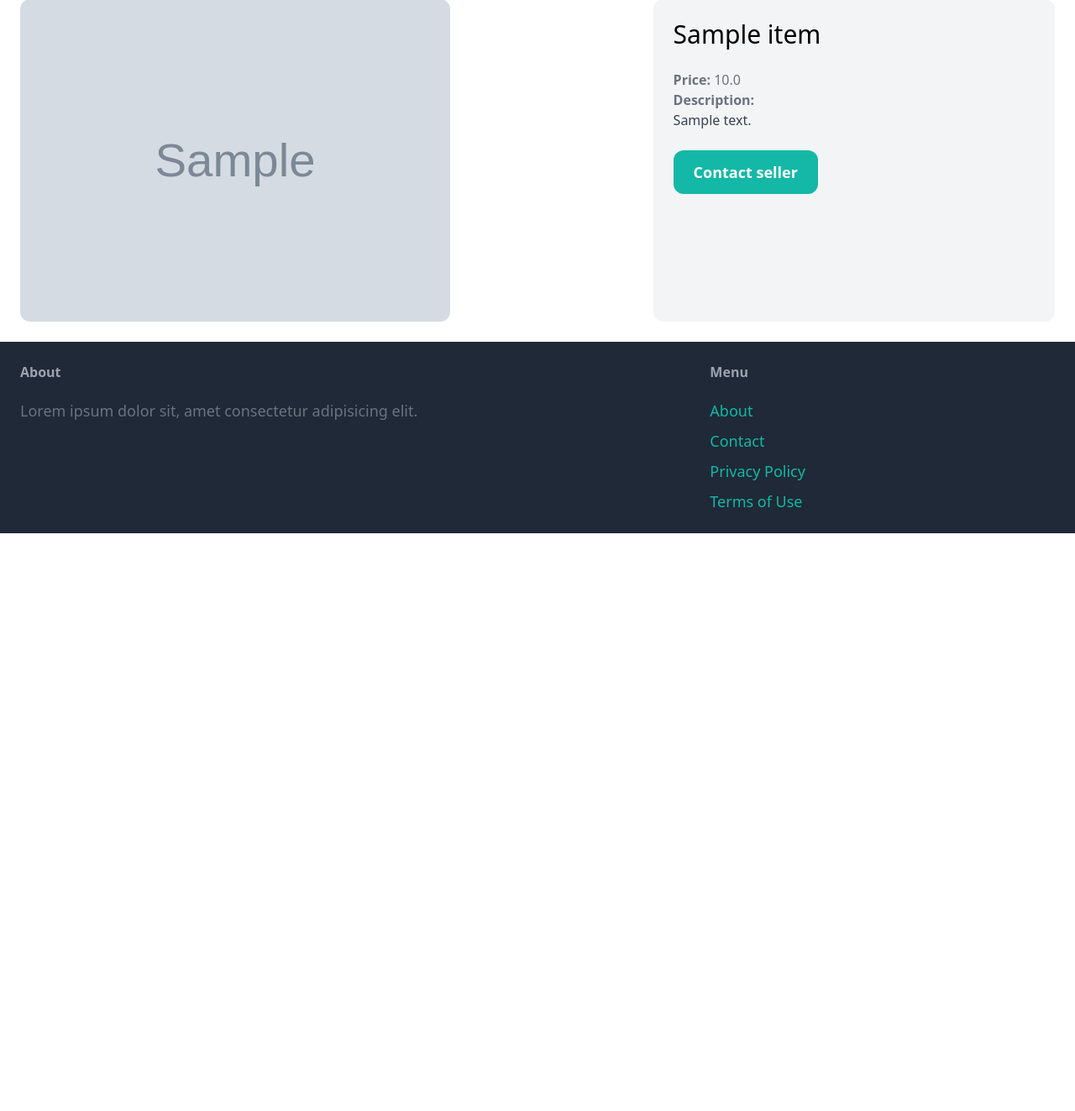
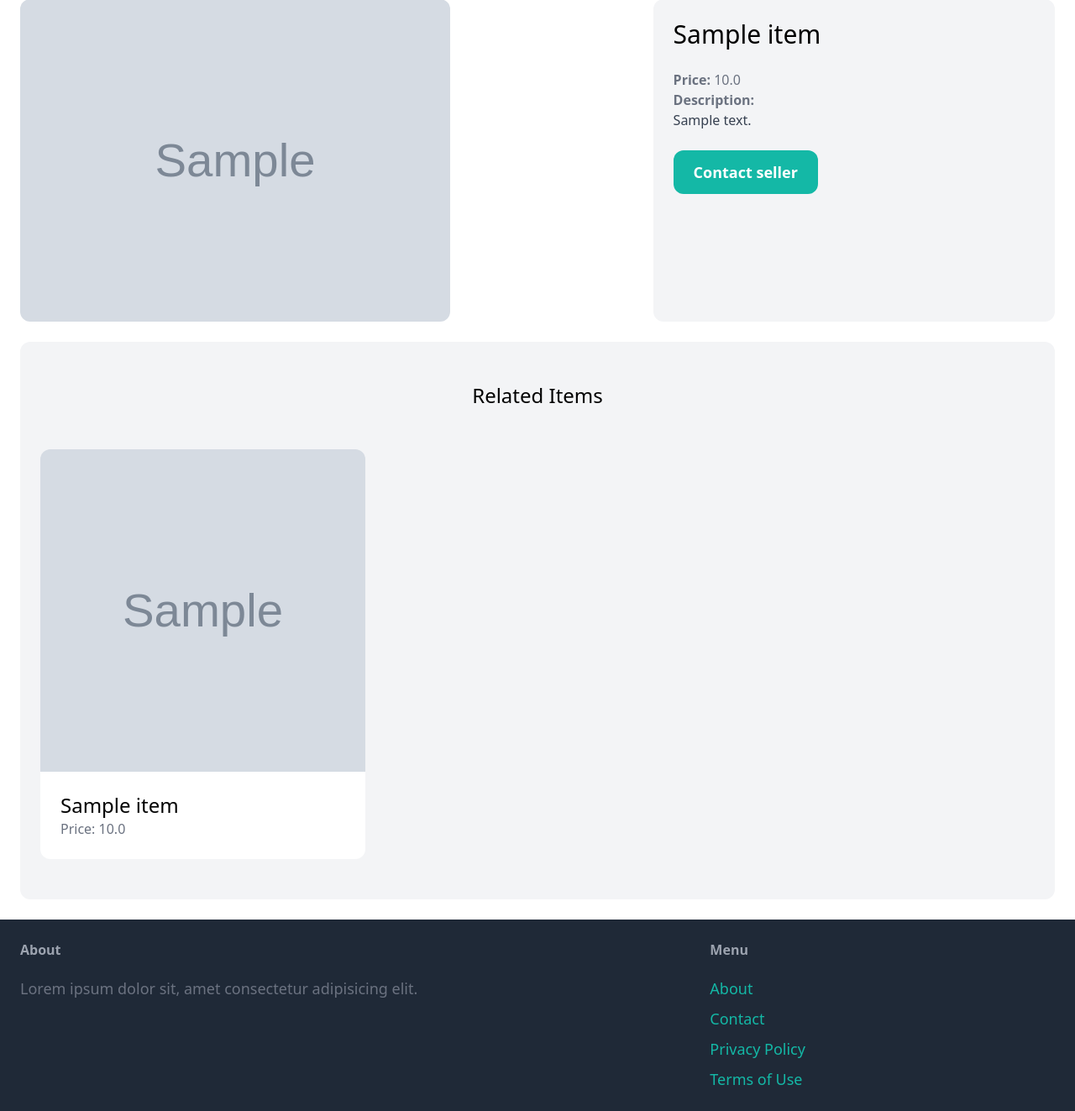
Before and after one commit to matrix-bro/online-bazar, a Django app: template app/templates/app/item_details.html in a window 1280 px wide. Shown: the part 102-1425 px from the top of the page at 84% size. Before the commit the page ends 737 px from the top, so only its background shows below. Run offline with Django 4.2, Linux system fonts and the light colour scheme; the template is opened without the code that fills it: values that come from a table or form of the project are taken from there, others are empty; tables that the repository leaves empty hold one stand-in row (values such as "Sample post"); grey boxes marked "Sample" are stand-in pictures; some libraries are stand-ins or nearby versions.

Commit message:
Displayed related items(items of same category)

```diff
--- a/app/templates/app/item_details.html
+++ b/app/templates/app/item_details.html
@@ -19,4 +19,27 @@
             <a href="#" class="inline-block mt-6 px-6 py-3 text-lg font-semibold bg-teal-500 text-white rounded-xl hover:bg-teal-700">Contact seller</a>
         </div>
     </div>
+
+    {% if related_items %}
+        <div class="mt-6 px-6 py-12 bg-gray-100 rounded-xl">
+            <h2 class="mb-12 text-2xl text-center">Related Items</h2>
+
+            <div class="grid grid-cols-3 gap-3">
+                {% for item in related_items %}
+                    <div>
+                        <a href="{% url 'item-details' item.id %}">
+                            <div>
+                                <img src="{{ item.image.url }}" class="rounded-t-xl w-full h-96">
+                            </div>
+                            <div class="p-6 bg-white rounded-b-xl">
+                                <h2 class="text-2xl">{{ item.name }}</h2>
+                                <p class="text-gray-500">Price: {{ item.price }}</p>
+                            </div>
+                        </a>
+                    </div>
+                {% endfor %}
+            </div>
+        </div>
+    {% endif %}
+
 {% endblock %}
--- a/app/views.py
+++ b/app/views.py
@@ -13,8 +13,11 @@ def index(request):
 
 def item_details(request, pk):
     item = get_object_or_404(Item, pk=pk)
+    related_items = Item.objects.filter(category=item.category, is_sold=False).exclude(pk=pk)[:3]
+
     return render(request, 'app/item_details.html', {
-        'item': item
+        'item': item,
+        'related_items': related_items
     })
 
 def contact(request):
```
